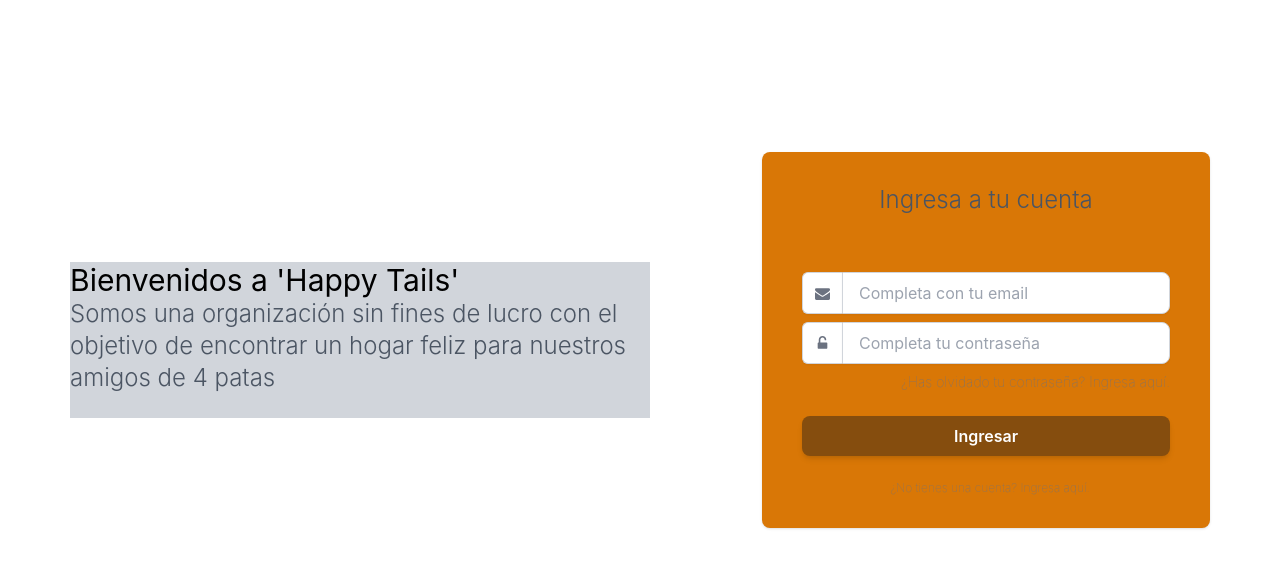
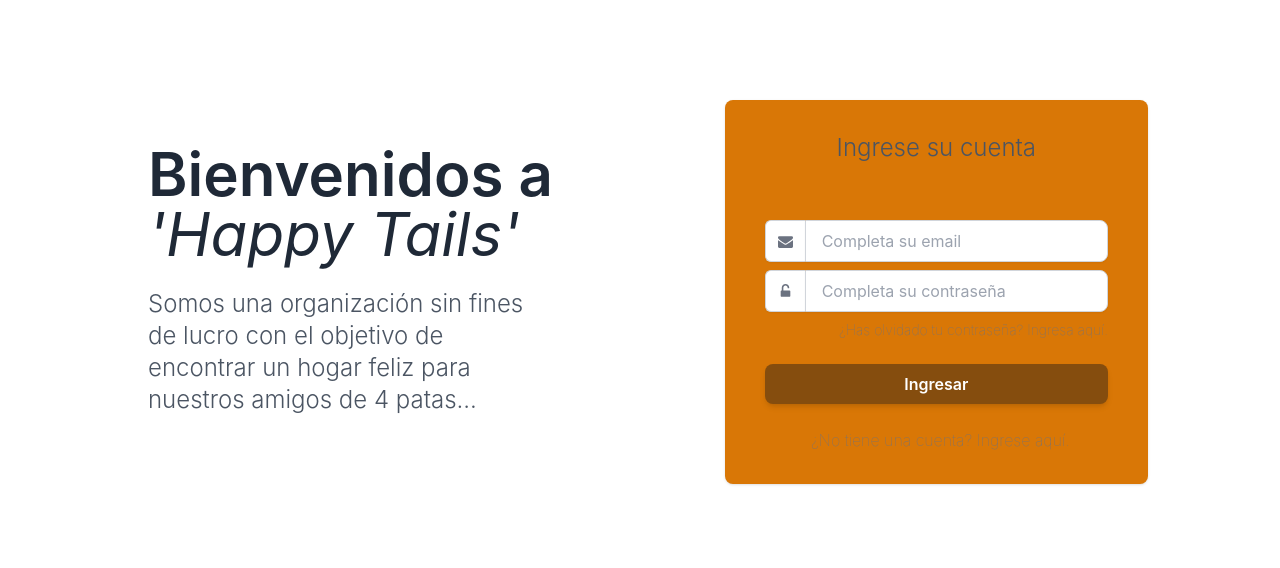
Before and after one commit to Final-Proyect-PETS/PROYECTO-FINAL-PETS, a React (Create React App) app in the folder client/: page / in a window 1280 px wide. Shown: the top 568 px of the page. Built offline with nearby package versions, Linux system fonts and the light colour scheme.

Commit message:
falta background y funcionalidad login

```diff
--- a/client/src/components/LandingPage.jsx
+++ b/client/src/components/LandingPage.jsx
@@ -1,19 +1,33 @@
 import React from "react";
+// import { useState } from "react";
+// import { useDispatch } from "react-redux"
 
 export default function LandingPage() {
+
+    // function validate(input){
+    //     let errors ={}
+    //     if (!/^\w+([\.-]?\w+)*@\w+([\.-]?\w+)*(\.\w{2,3})+$/.test(input.email)) {
+    //         errors.email = "Ingrese un email válido"
+    //     }
+    // }
+    const responseGoogle = (response) => {
+        console.log(response);
+    }
     return (
-        <div class='flex flex-col-6 m-3.5 mt-24 items-center'>
-            <div class='bg-gray-300 m-14'>
-            <h1 class="text-3xl">Bienvenidos a 'Happy Tails'</h1>
-            <p class='self-center mb-6 text-xl font-light text-gray-600 sm:text-2xl'>Somos una organización sin fines de lucro con el objetivo de encontrar un hogar feliz para nuestros amigos de 4 patas</p>
+        <div class="flex flex-col-6 m-5 mx-9 mt-8 items-center">
+            <div class="text-gray-800 m-14 p-14">
+                <h1 class="text-6xl font-semibold">Bienvenidos a </h1>
+                <p class="text-6xl font-normal italic">'Happy Tails'</p>
+                <br />
+                <p class="self-center mb-6 text-xl font-light text-gray-600 sm:text-2xl">Somos una organización sin fines de lucro con el objetivo de encontrar un hogar feliz para nuestros amigos de 4 patas...</p>
 
-            {/* <img src="s" /> */}
+                {/* <img src="s" /> */}
 
             </div>
 
-            <div class="flex flex-col w-full max-w-md m-14 px-4 py-8 bg-amber-600 rounded-lg shadow sm:px-6 md:px-8 lg:px-10">
+            <div class="flex flex-col w-full max-w-md m-14 mr-24 py-8 bg-amber-600 rounded-lg shadow sm:px-6 md:px-8 lg:px-10">
                 <div class="self-center mb-6 text-xl font-light text-gray-600 sm:text-2xl dark:text-white">
-                    Ingresa a tu cuenta
+                    Ingrese su cuenta
                 </div>
                 <div class="mt-8">
                     <form action="#" autoComplete="off">
@@ -25,7 +39,7 @@ export default function LandingPage() {
                                         </path>
                                     </svg>
                                 </span>
-                                <input type="text" id="sign-in-email" class=" rounded-r-lg flex-1 appearance-none border border-gray-300 w-full py-2 px-4 bg-white text-gray-700 placeholder-gray-400 shadow-sm text-base focus:outline-none focus:ring-2 focus:ring-yellow-800 focus:border-transparent" placeholder="Completa con tu email" />
+                                <input type="text" id="sign-in-email" class=" rounded-r-lg flex-1 appearance-none border border-gray-300 w-full py-2 px-4 bg-white text-gray-700 placeholder-gray-400 shadow-sm text-base focus:outline-none focus:ring-2 focus:ring-yellow-800 focus:border-transparent" placeholder="Completa su email" />
                             </div>
                         </div>
                         <div class="flex flex-col mb-6">
@@ -36,12 +50,12 @@ export default function LandingPage() {
                                         </path>
                                     </svg>
                                 </span>
-                                <input type="password" id="sign-in-email" class=" rounded-r-lg flex-1 appearance-none border border-gray-300 w-full py-2 px-4 bg-white text-gray-700 placeholder-gray-400 shadow-sm text-base focus:outline-none focus:ring-2 focus:ring-yellow-800 focus:border-transparent" placeholder="Completa tu contraseña" />
+                                <input type="password" id="sign-in-email" class=" rounded-r-lg flex-1 appearance-none border border-gray-300 w-full py-2 px-4 bg-white text-gray-700 placeholder-gray-400 shadow-sm text-base focus:outline-none focus:ring-2 focus:ring-yellow-800 focus:border-transparent" placeholder="Completa su contraseña" />
                             </div>
                         </div>
                         <div class="flex items-center mb-6 -mt-4">
                             <div class="flex ml-auto">
-                                <a href="#" class="inline-flex text-xs font-thin text-gray-500 sm:text-sm dark:text-gray-100 hover:text-gray-700 dark:hover:text-white">
+                                <a href="#" class="inline-flex text-s font-thin text-gray-500 sm:text-sm dark:text-gray-100 hover:text-gray-700 dark:hover:text-yellow-900">
                                     ¿Has olvidado tu contraseña? Ingresa aquí.
                                 </a>
                             </div>
@@ -51,12 +65,13 @@ export default function LandingPage() {
                                 Ingresar
                             </button>
                         </div>
+
                     </form>
                 </div>
                 <div class="flex items-center justify-center mt-6">
-                    <a href="#" target="_blank" class="inline-flex items-center text-xs font-thin text-center text-gray-500 hover:text-gray-700 dark:text-gray-100 dark:hover:text-white">
+                    <a href="#" target="_blank" class="inline-flex items-center text-s font-thin text-center text-gray-500 hover:text-gray-700 dark:text-gray-100 dark:hover:text-yellow-900">
                         <span class="ml-2">
-                            ¿No tienes una cuenta? Ingresa aquí.
+                            ¿No tiene una cuenta? Ingrese aquí.
                         </span>
                     </a>
                 </div>
--- a/client/tailwind.config.js
+++ b/client/tailwind.config.js
@@ -5,7 +5,9 @@ module.exports = {
   ],
   theme: {
     extend: {
-
+      backgroundImage: {
+        'landing': "./src/assets/images/Landing.png",
+      },
     },
   },
   plugins: [],
```
Also changed, not shown: client/src/assets/images/Landing.png (added).
